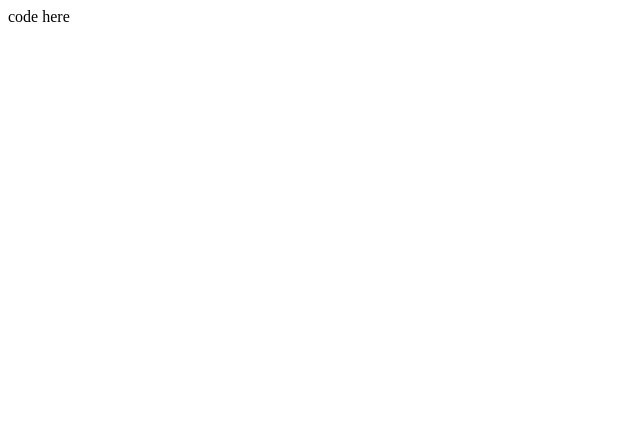
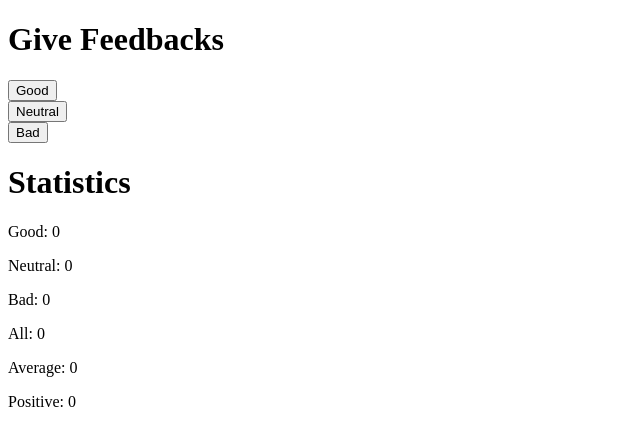
Before and after one commit to claudia93L/FullStackOpen, a React (Vite) app in the folder part1/UniCafe/unicafe-react-app-part1/: page / in a window 1280 px wide. Shown: the top 446 px of the page, without its empty margins (0-640 px from the left). Built offline with nearby package versions, Linux system fonts and the light colour scheme.

Commit message:
versione usestate commentata su app

```diff
--- a/part1/UniCafe/unicafe-react-app-part1/src/App.jsx
+++ b/part1/UniCafe/unicafe-react-app-part1/src/App.jsx
@@ -1,12 +1,55 @@
 import { useState } from 'react';
+import Title from './Components/Title';
+import Button from './Components/Button';
+import StatisticLine from './Components/StatisticLine';
 
 const App = () => {
   // save clicks of each button to its own state
   const [good, setGood] = useState(0);
   const [neutral, setNeutral] = useState(0);
   const [bad, setBad] = useState(0);
+  //const [totalFeedbacks, setTotalFeedbacks] = useState(0);
+  //const [averageScore, setAverageScore] = useState(0);
+  //const [positiveFeedbackPercentage, setPositiveFeedbackPercentage] = useState(0);
+  const totalFeedbacks = good + neutral + bad;
+  const averageScore = 0;
+  const positiveFeedbackPercentage = 0;
 
-  return <div>code here</div>;
+  const handleGoodClick = () => {
+    setGood(good + 1);
+    const updatedGood = good + 1;
+    setTotalFeedbacks(updatedGood + bad + neutral);
+  };
+
+  const handleNeutralClick = () => {
+    setNeutral(neutral + 1);
+    //const updatedNeutral = neutral + 1;
+    //setTotalFeedbacks(updatedNeutral + good + bad);
+  };
+
+  const handleBadClick = () => {
+    setBad(bad + 1);
+    //const updatedBad = bad + 1;
+    //setTotalFeedbacks(updatedBad + good + neutral);
+  };
+
+  return (
+    <>
+      <Title title='Give Feedbacks'></Title>
+      <Button onClick={handleGoodClick} btnName='Good'></Button>
+      <Button onClick={handleNeutralClick} btnName='Neutral'></Button>
+      <Button onClick={handleBadClick} btnName='Bad'></Button>
+      <Title title='Statistics'></Title>
+      <StatisticLine
+        good={good}
+        neutral={neutral}
+        bad={bad}
+        totalFeedbacks={totalFeedbacks}
+        averageScore={averageScore}
+        positiveFeedbackPercentage={positiveFeedbackPercentage}
+      ></StatisticLine>
+    </>
+  );
 };
 
 export default App;
--- /dev/null
+++ b/part1/UniCafe/unicafe-react-app-part1/src/Components/Button.jsx
@@ -0,0 +1,11 @@
+import React from 'react';
+
+const Button = ({ onClick, btnName }) => {
+  return (
+    <div>
+      <button onClick={onClick}>{btnName}</button>
+    </div>
+  );
+};
+
+export default Button;
--- /dev/null
+++ b/part1/UniCafe/unicafe-react-app-part1/src/Components/StatisticLine.jsx
@@ -0,0 +1,23 @@
+import React from 'react';
+
+const DisplayStatistics = ({
+  good,
+  neutral,
+  bad,
+  totalFeedbacks,
+  averageScore,
+  positiveFeedbackPercentage,
+}) => {
+  return (
+    <div>
+      <p>Good: {good}</p>
+      <p>Neutral: {neutral}</p>
+      <p>Bad: {bad}</p>
+      <p>All: {totalFeedbacks}</p>
+      <p>Average: {averageScore}</p>
+      <p>Positive: {positiveFeedbackPercentage}</p>
+    </div>
+  );
+};
+
+export default DisplayStatistics;
--- /dev/null
+++ b/part1/UniCafe/unicafe-react-app-part1/src/Components/Title.jsx
@@ -0,0 +1,11 @@
+import React from 'react';
+
+const Title = ({ title }) => {
+  return (
+    <div>
+      <h1>{title}</h1>
+    </div>
+  );
+};
+
+export default Title;
```
